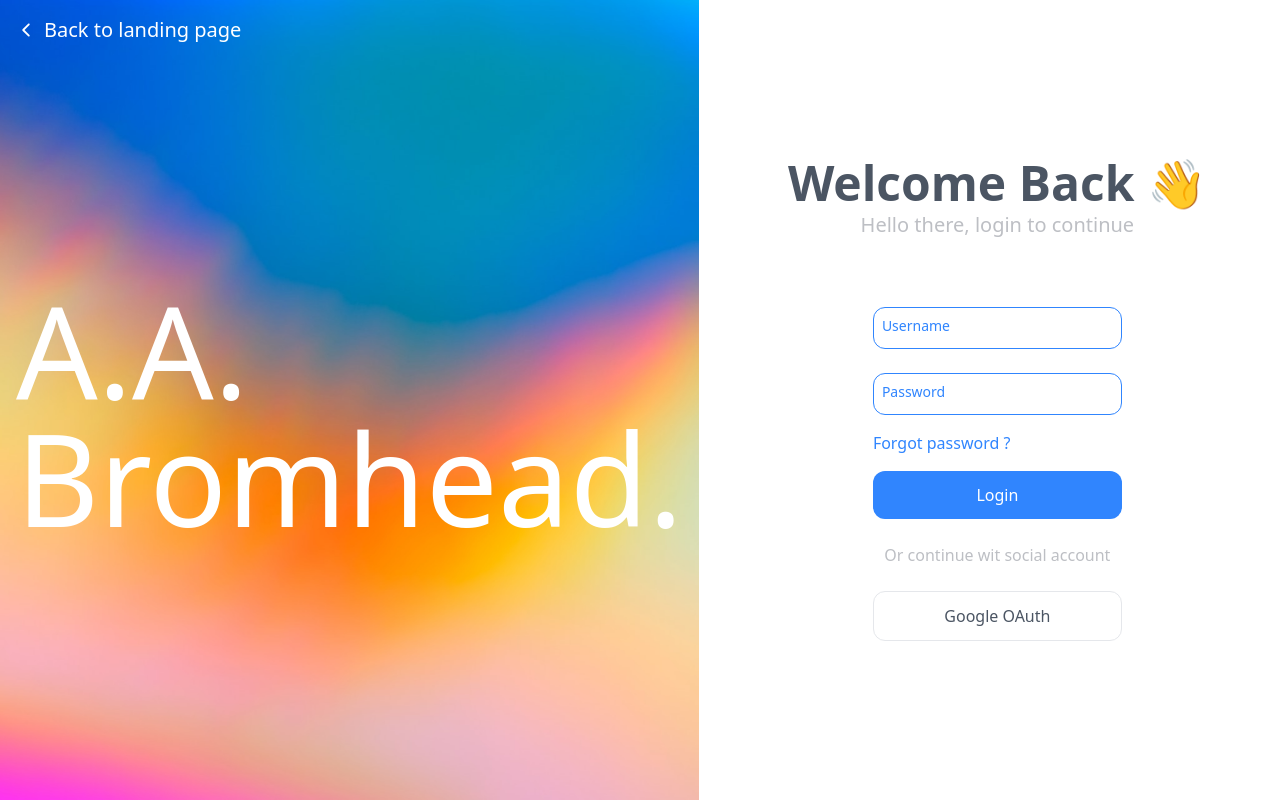
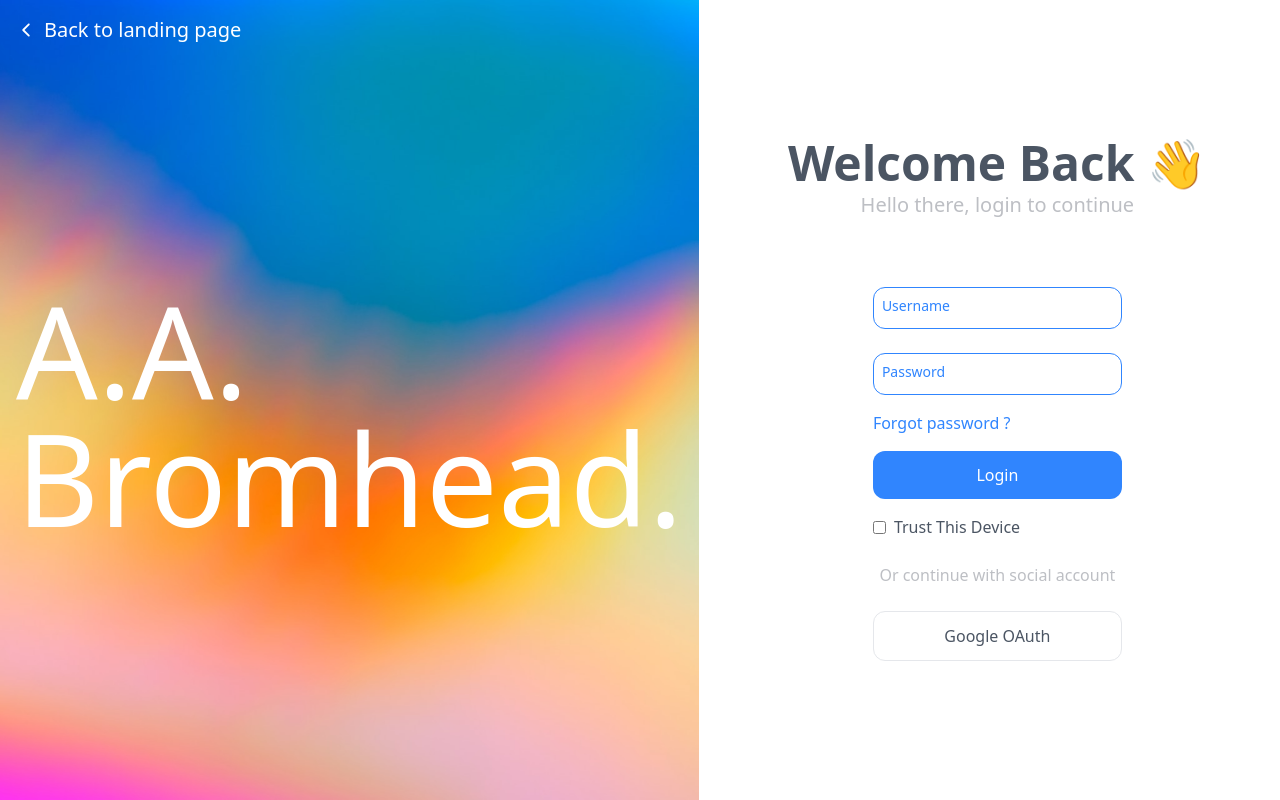
Before and after one commit to Nathan-Mulugeta/bromhead-frontend, a React (Vite) app: page /login in a window 1280 px wide. Built offline with nearby package versions, Linux system fonts and the light colour scheme.

Commit message:
implement persist feature

```diff
--- a/src/App.jsx
+++ b/src/App.jsx
@@ -12,6 +12,7 @@
 import RequireAuth from "./components/auth/RequireAuth";
 import { ROLES } from "../config/roles";
 import NotFound from "./pages/NotFound";
+import PersistLogin from "./components/auth/PersistLogin";
 
 const App = () => {
   useTitle("Bromhead");
@@ -26,12 +27,14 @@
           <Route path="login" element={<Login />} />
 
           {/* Protected routes */}
+          <Route element={<PersistLogin />}>
             <Route
               element={<RequireAuth allowedRoles={[...Object.values(ROLES)]} />}
             >
               <Route path="dash" element={<DashLayout />}>
                 <Route index element={<Home />} />
                 <Route path="profile" element={<Profile />} />
+              </Route>
             </Route>
           </Route>
 
--- a/src/components/NavbarProfile.jsx
+++ b/src/components/NavbarProfile.jsx
@@ -3,15 +3,15 @@
 
 const NavbarProfile = () => {
   return (
-    <div className="flex items-center gap-4">
-      <Link to="/dash/profile" className="overflow-hidden rounded-full border">
+    <Link to="/dash/profile" className="flex items-center gap-4">
+      <div className="overflow-hidden rounded-full border">
         <GoPerson color="#101317" fontSize={35} />
-      </Link>
+      </div>
       <div className="flex flex-col gap-1 text-sm leading-4">
         <span>Bezawit Kebede</span>
         <span className="text-text-light">Employee</span>
       </div>
-    </div>
+    </Link>
   );
 };
 
--- /dev/null
+++ b/src/components/auth/PersistLogin.jsx
@@ -0,0 +1,62 @@
+import { useEffect, useRef, useState } from "react";
+import { Link, Outlet, useNavigate } from "react-router-dom";
+import { useRefreshMutation } from "../../slices/auth/authApiSlice";
+import usePersist from "../../hooks/usePersist";
+import { useSelector } from "react-redux";
+import { selectCurrentToken } from "../../slices/auth/authSlice";
+import LoadingSpinner from "../LoadingSpinner";
+import { toast } from "react-toastify";
+
+const PersistLogin = () => {
+  const [persist] = usePersist();
+  const token = useSelector(selectCurrentToken);
+  const effectRan = useRef(false);
+  const navigate = useNavigate();
+
+  const [trueSuccess, setTrueSuccess] = useState(false);
+
+  const [refresh, { isUninitialized, isLoading, isSuccess, isError, error }] =
+    useRefreshMutation();
+
+  useEffect(() => {
+    if (effectRan.current === true || process.env.NODE_ENV !== "development") {
+      const verifyRefreshToken = async () => {
+        try {
+          await refresh();
+          setTrueSuccess(true);
+        } catch (error) {
+          console.log(error);
+        }
+      };
+
+      if (!token && persist) verifyRefreshToken();
+    }
+
+    return () => (effectRan.current = true);
+    // eslint-disable-next-line
+  }, []);
+
+  let content;
+
+  if (!persist) {
+    // persist: no
+    content = <Outlet />;
+  } else if (isLoading) {
+    //persist: yes, token: no
+    content = <LoadingSpinner />;
+  } else if (isError) {
+    //persist: yes, token: no
+    toast.error(error?.data?.message);
+    navigate("/login");
+  } else if (isSuccess && trueSuccess) {
+    //persist: yes, token: yes
+    content = <Outlet />;
+  } else if (token && isUninitialized) {
+    //persist: yes, token: yes
+    content = <Outlet />;
+  }
+
+  return content;
+};
+
+export default PersistLogin;
--- /dev/null
+++ b/src/hooks/usePersist.js
@@ -0,0 +1,14 @@
+import { useState, useEffect } from "react";
+
+const usePersist = () => {
+  const [persist, setPersist] = useState(
+    JSON.parse(localStorage.getItem("persist")) || false,
+  );
+
+  useEffect(() => {
+    localStorage.setItem("persist", JSON.stringify(persist));
+  }, [persist]);
+
+  return [persist, setPersist];
+};
+export default usePersist;
--- a/src/pages/Login.jsx
+++ b/src/pages/Login.jsx
@@ -7,6 +7,7 @@
 import { setCredentials } from "../slices/auth/authSlice";
 import { toast } from "react-toastify";
 import LoadingSpinner from "../components/LoadingSpinner";
+import usePersist from "../hooks/usePersist";
 
 const Login = () => {
   useTitle("Employee Login");
@@ -15,6 +16,8 @@
   const [password, setPassword] = useState("");
   const [usernameFocused, setUsernameFocused] = useState(false);
   const [passwordFocused, setPasswordFocused] = useState(false);
+
+  const [persist, setPersist] = usePersist();
 
   const navigate = useNavigate();
   const dispatch = useDispatch();
@@ -48,6 +51,7 @@
   const handlePassword = (e) => setPassword(e.target.value);
   const handleUsernameFocus = () => setUsernameFocused((prev) => !prev);
   const handlePasswordFocus = () => setPasswordFocused((prev) => !prev);
+  const handleToggle = () => setPersist((prev) => !prev);
 
   return (
     <section>
@@ -131,18 +135,22 @@
               <button className="rounded-xl bg-primary p-2 py-3 text-white outline-text-light">
                 Login
               </button>
-              <label htmlFor="persist" className="hidden">
+              <label
+                htmlFor="persist"
+                className="flex items-center gap-2 text-text-normal"
+              >
                 <input
                   type="checkbox"
                   id="persist"
-                  //   onChange={handleToggle}
-                  //   checked={persist}
+                  onChange={handleToggle}
+                  checked={persist}
+                  className="transition-all hover:scale-110"
                 />
                 Trust This Device
               </label>
 
               <p className="my-2 text-center text-text-light">
-                Or continue wit social account
+                Or continue with social account
               </p>
 
               <button className="rounded-xl border border-gray-200 p-3 text-text-normal">
```
Lines whose indentation alone changed are shown as unchanged.
